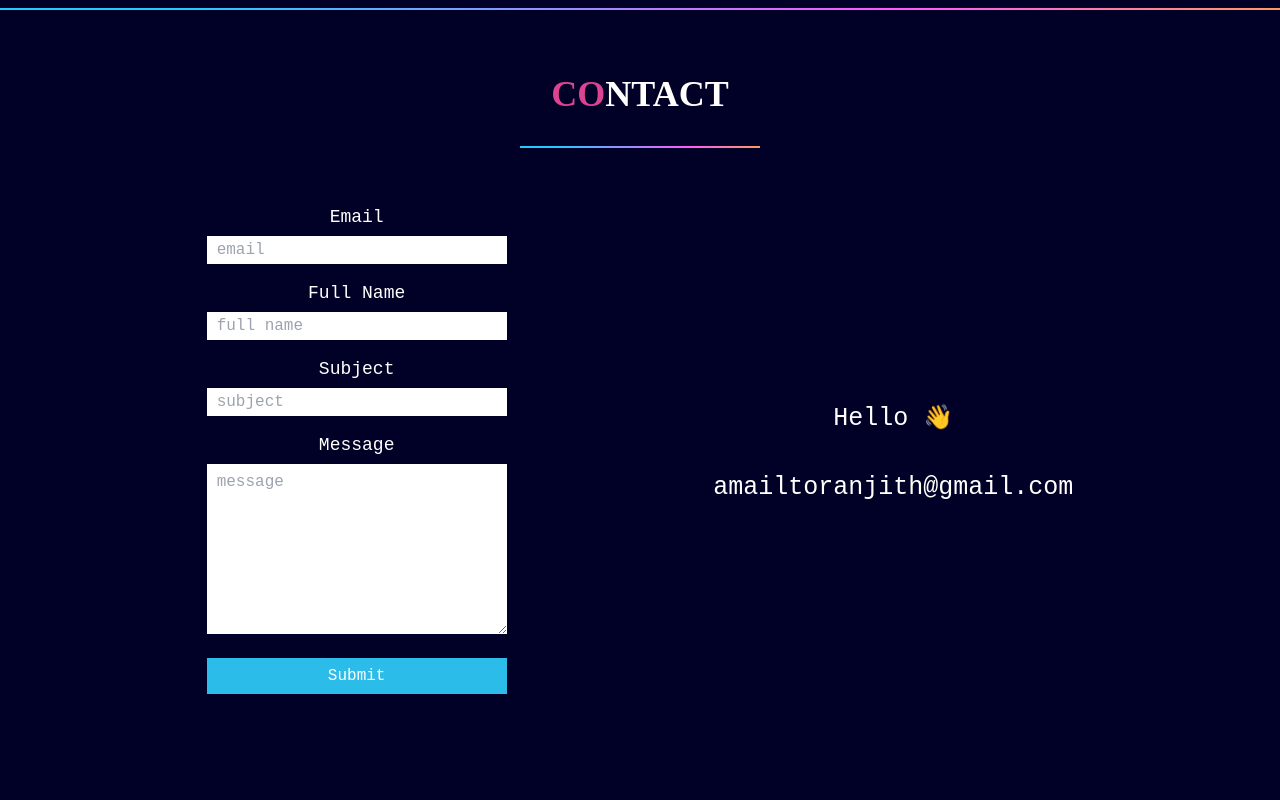
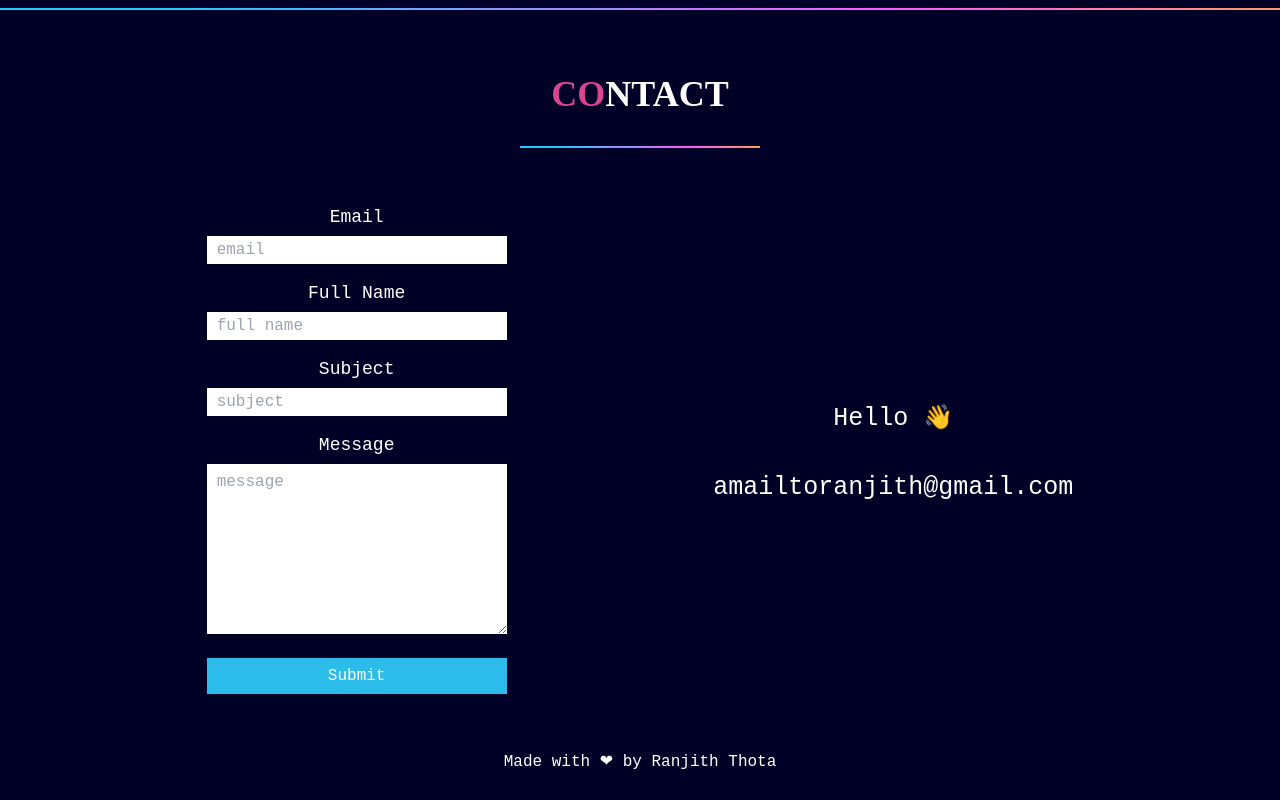
Before and after one commit to ranjit-t/React-Portfolio, a React (Create React App) app: page / in a window 1280 px wide. Shown: the part 2566-3366 px from the top of the page. Before the commit the page ends 3300 px from the top, so only its background shows below. Built offline with nearby package versions, Linux system fonts and the light colour scheme.

Commit message:
footer text

```diff
--- a/src/Pages/Contact.css
+++ b/src/Pages/Contact.css
@@ -35,6 +35,9 @@ textarea::placeholder {
 .form-btn:hover {
   background-color: rgb(46, 165, 201);
 }
+.footer {
+  margin: 60px 0 30px 0;
+}
 
 @media (max-width: 750px) {
   .contact-content {
--- a/src/Pages/Contact.js
+++ b/src/Pages/Contact.js
@@ -40,6 +40,9 @@ export default function Contact() {
           </a>
         </div>
       </div>
+      <div className="footer">
+        <p>Made with ❤ by Ranjith Thota</p>
+      </div>
     </div>
   );
 }
```
